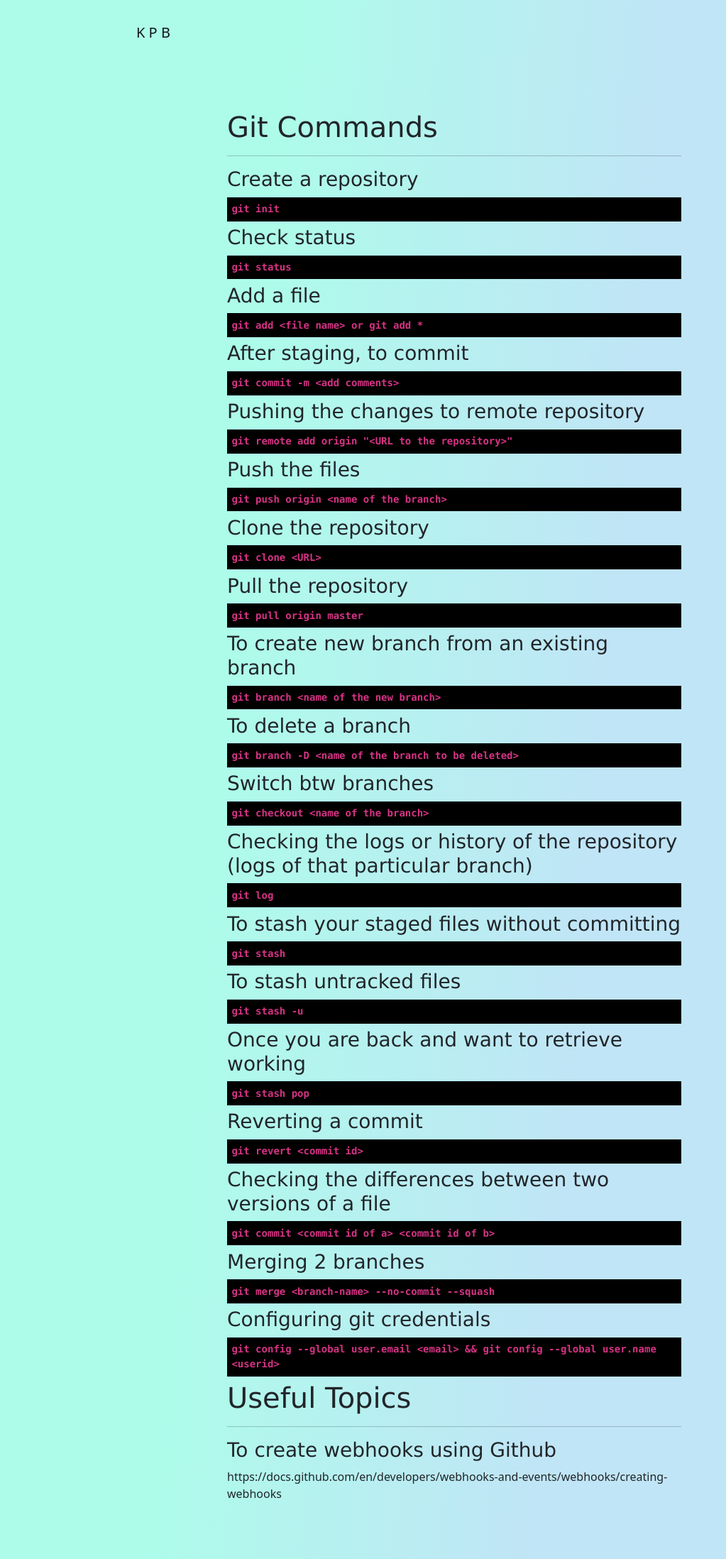
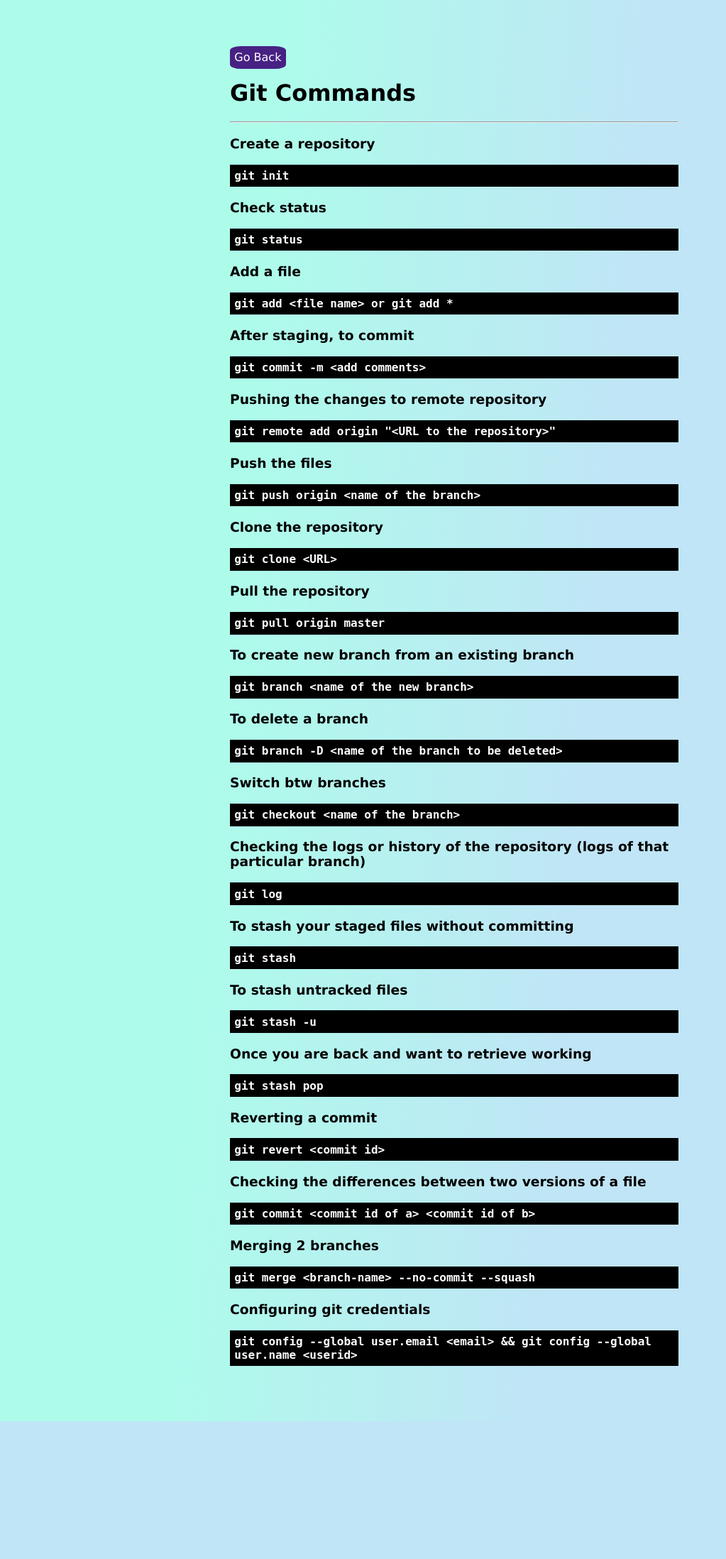
Before and after one commit to kpburgula/kpburgula.github.io, a PHP site: page /git.html in a window 1280 px wide. Shown: the whole page at 71% size, without its empty margins (0-1023 px from the left). After the commit the page ends 2002 px from the top, so only its background shows below. Run offline with PHP 8.4, Linux system fonts and the light colour scheme.

Commit message:
enhancements

```diff
--- a/css/style.css
+++ b/css/style.css
@@ -20,3 +20,17 @@ code{
 #navid {
     padding: 2% 15% 2% 15%;
 }
+a{
+    background-color: #472183;
+    color: white;
+    padding: 1%;
+    font-family: Verdana, Geneva, Tahoma, sans-serif;
+    border-radius: 20%;
+}
+a:link{
+    text-decoration: none;
+}
+a:hover{
+    color: black;
+    background-color: #8c71b8;
+}
--- a/git.html
+++ b/git.html
@@ -7,19 +7,11 @@
     <!-- Stylesheet -->
     <link rel="stylesheet" href="css/style.css">
 
-    <!-- BootStrap 5.x CDN -->
-    <link href="https://cdn.jsdelivr.net/npm/bootstrap@5.2.3/dist/css/bootstrap.min.css" rel="stylesheet"
-        integrity="sha384-rbsA2VBKQhggwzxH7pPCaAqO46MgnOM80zW1RWuH61DGLwZJEdK2Kadq2F9CUG65" crossorigin="anonymous">
-    <script src="https://cdn.jsdelivr.net/npm/bootstrap@5.2.3/dist/js/bootstrap.bundle.min.js"
-        integrity="sha384-kenU1KFdBIe4zVF0s0G1M5b4hcpxyD9F7jL+jjXkk+Q2h455rYXK/7HAuoJl+0I4"
-        crossorigin="anonymous"></script>
 </head>
 
 <body>
-    <nav class="navbar navbar-expand-md navbar-light" id="navid">
-        <a class="navbar-brand" href="index.html">K P B</a>
-    </nav>
-    <div>
+    <div class="content">
+        <a href="index.html">Go Back</a>
         <h1>Git Commands</h1>
         <hr />
         <h3>Create a repository</h3><code>git init </code>
@@ -44,10 +36,6 @@
         <h3>Merging 2 branches</h3><code>git merge &lt;branch-name&gt; --no-commit --squash </code>
         <h3>Configuring git credentials</h3>
         <code>git config --global user.email &lt;email&gt; &amp;&amp;  git config --global user.name &lt;userid&gt;</code>
-        <h1>Useful Topics</h1>
-        <hr />
-        <h3>To create webhooks using Github</h3>
-        <p>https://docs.github.com/en/developers/webhooks-and-events/webhooks/creating-webhooks</p>
     </div>
 </body>
 
--- a/resources.html
+++ b/resources.html
@@ -76,8 +76,7 @@
     </section>
 
 
-
-
+    <h5 style="text-align: center; padding: 2%;"> I will add more soon! </h5>
 
 </body>
 
```
Also changed, not shown: conda.html (+1 -9 lines).
